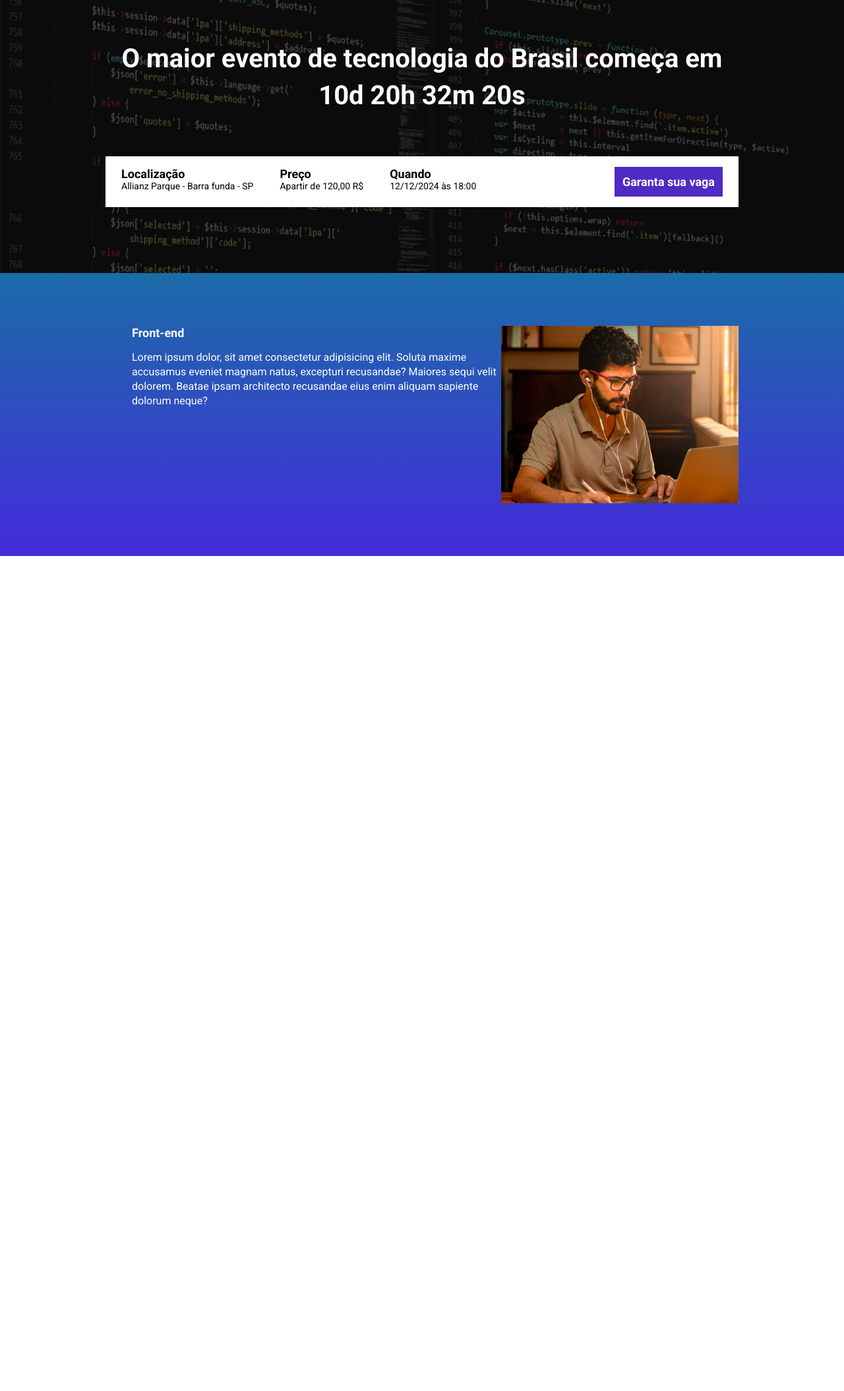
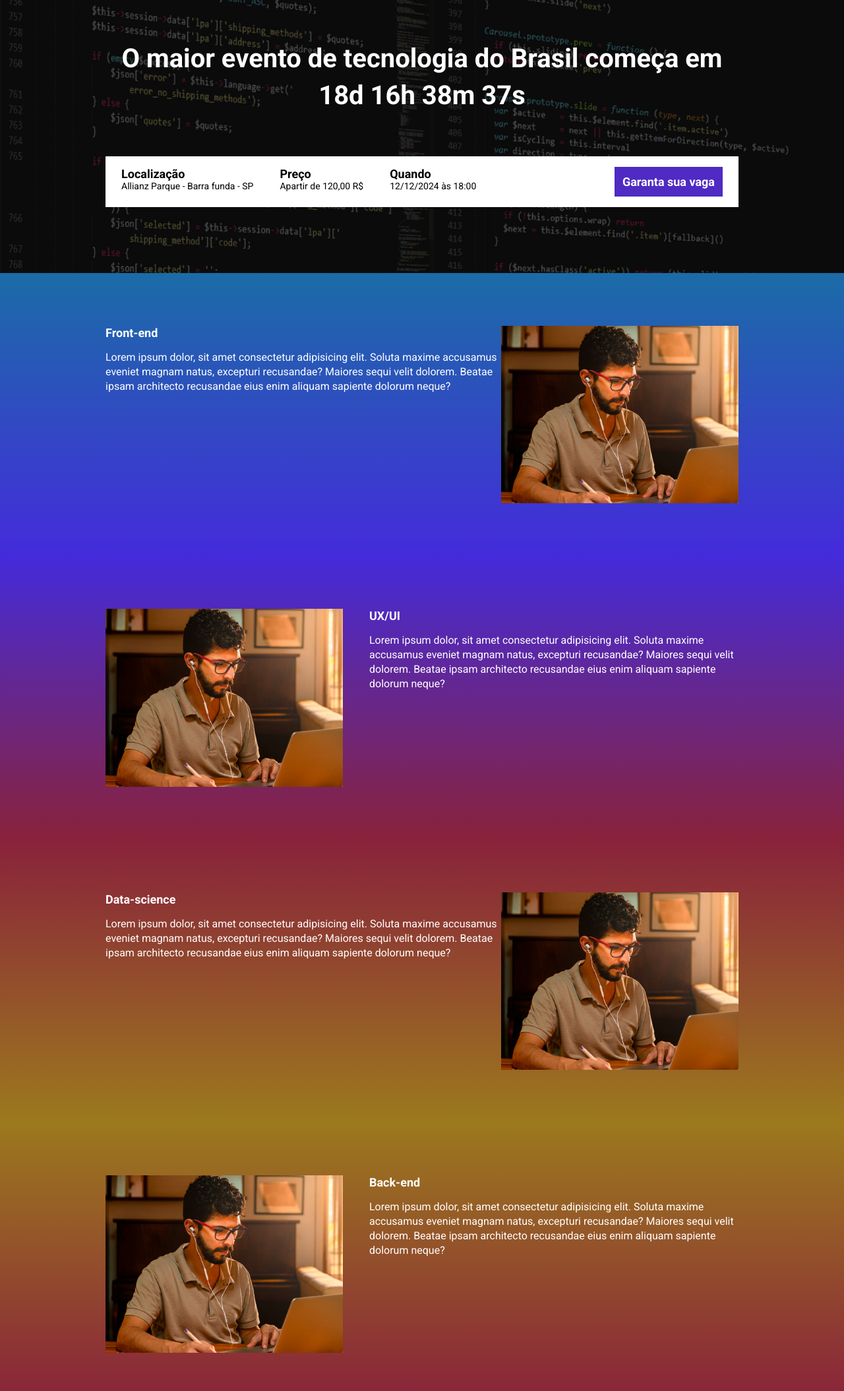
Before and after one commit to Adriano-04/Anivers-rio_page, a website built with Parcel: page src/index.html in a window 1280 px wide. Shown: the part 147-2256 px from the top of the page at 66% size. Before the commit the page ends 990 px from the top, so only its background shows below. Built offline with nearby package versions, Linux system fonts and the light colour scheme.

Commit message:
criada data

```diff
--- a/package.json
+++ b/package.json
@@ -1,9 +1,9 @@
 {
   "name": "landing-page",
   "version": "1.0.0",
-  "main": "index.js",
   "scripts": {
     "dev": "parcel src/index.html src/styles/main.scss src/scripts/main.js",
+    "build": "parcel build src/index.html",
     "test": "echo \"Error: no test specified\" && exit 1"
   },
   "keywords": [],
@@ -13,6 +13,7 @@
   "devDependencies": {
     "@parcel/transformer-sass": "^2.13.0",
     "parcel": "^2.13.0",
-    "sharp": "^0.33.5"
+    "sharp": "^0.33.5",
+    "svgo": "^3.3.2"
   }
 }
--- a/src/index.html
+++ b/src/index.html
@@ -8,13 +8,14 @@
     <link rel="preconnect" href="https://fonts.googleapis.com">
     <link rel="preconnect" href="https://fonts.gstatic.com" crossorigin>
     <link href="https://fonts.googleapis.com/css2?family=Roboto:wght@400;700&display=swap" rel="stylesheet">
+    <link rel="stylesheet" href="https://unpkg.com/aos@next/dist/aos.css"/>
 </head>
 <body>
     <header class="hero">
         <div class="container">
             <img class="hero__logo" src="images/ebac_logo.svg" alt="EBAC">
             <p class="hero__text">
-                O maior evento de tecnologia do Brasil começa em 10d 20h 32m 20s
+                O maior evento de tecnologia do Brasil começa em <span id="contador"></span>
             </p>
             <div class="info__bar">
                 <ul class="info__bar__info">
@@ -35,8 +36,8 @@
             </div>
         </div>
     </header>
-    <section class="event">
-        <div class="container">
+    <section class="event event--frontend">
+        <div class="container" data-aos="fade-left">
             <div class="event__content">
                 <h2 class="event__title">Front-end</h2>
                 <p class="event__text">
@@ -46,8 +47,41 @@
             <img class="event__img" src="./images/frontend.png" alt="frontend">
         </div>
     </section>
+    <section class="event event--ux-ui event--image-left">
+        <div class="container" data-aos="fade-right">
+            <div class="event__content">
+                <h2 class="event__title">UX/UI</h2>
+                <p class="event__text">
+                    Lorem ipsum dolor, sit amet consectetur adipisicing elit. Soluta maxime accusamus eveniet magnam natus, excepturi recusandae? Maiores sequi velit dolorem. Beatae ipsam architecto recusandae eius enim aliquam sapiente dolorum neque?
+                </p>
+            </div>
+            <img class="event__img" src="./images/frontend.png" alt="frontend">
+        </div>
+    </section>
+    <section class="event event--data-science">
+        <div class="container" data-aos="fade-left">
+            <div class="event__content">
+                <h2 class="event__title">Data-science</h2>
+                <p class="event__text">
+                    Lorem ipsum dolor, sit amet consectetur adipisicing elit. Soluta maxime accusamus eveniet magnam natus, excepturi recusandae? Maiores sequi velit dolorem. Beatae ipsam architecto recusandae eius enim aliquam sapiente dolorum neque?
+                </p>
+            </div>
+            <img class="event__img" src="./images/frontend.png" alt="frontend">
+        </div>
+    </section>
+    <section class="event event--backend event--image-left">
+        <div class="container" data-aos="fade-right">
+            <div class="event__content">
+                <h2 class="event__title">Back-end</h2>
+                <p class="event__text">
+                    Lorem ipsum dolor, sit amet consectetur adipisicing elit. Soluta maxime accusamus eveniet magnam natus, excepturi recusandae? Maiores sequi velit dolorem. Beatae ipsam architecto recusandae eius enim aliquam sapiente dolorum neque?
+                </p>
+            </div>
+            <img class="event__img" src="./images/frontend.png" alt="frontend">
+        </div>
+    </section>
 
-
+    <script src="https://unpkg.com/aos@next/dist/aos.js"></script>
     <script src="scripts/main.js"></script>
 </body>
 </html>
--- a/src/scripts/main.js
+++ b/src/scripts/main.js
@@ -0,0 +1,28 @@
+AOS.init();
+
+const dataEvento = new Date("Dec 12, 2024 19:00:00")
+const timeData = dataEvento.getTime()
+
+const contadorTempo = setInterval(function() {
+    const agora = new Date();
+    const timeAgora = agora.getTime()
+
+    const TempoRestante = timeData - timeAgora;
+
+    const diasEmMs = 1000 * 60 * 60 * 24
+    const horasEmMs = 1000 * 60 * 60
+    const minutosEmMs = 1000 * 60
+
+    const diasParaData = Math.floor(TempoRestante / diasEmMs)
+    const horaParaData = Math.floor((TempoRestante % diasEmMs) / horasEmMs)
+    const minutosParaData = Math.floor((TempoRestante % horasEmMs) / minutosEmMs)
+    const segundosParaData = Math.floor((TempoRestante % minutosEmMs) / 1000)
+
+    document.getElementById('contador').innerHTML = `${diasParaData}d ${horaParaData}h ${minutosParaData}m ${segundosParaData}s`
+
+    if (TempoRestante < 0) {
+        clearInterval(contadorTempo)
+        document.getElementById('contador').innerHTML = "O evento terminou"
+    }
+
+}, 1000)
--- a/src/styles/components/buttons.scss
+++ b/src/styles/components/buttons.scss
@@ -1,3 +1,5 @@
+@use '../variables';
+
 .button {
     padding: 12px;
     font-size: 18px;
@@ -8,7 +10,7 @@
 
     &--primary {
         color: #fff;
-        background-color: #4f2ac3;
+        background-color: variables.$purple;
     }
 
     @media (max-width: 640px) {
--- a/src/styles/components/events.scss
+++ b/src/styles/components/events.scss
@@ -1,6 +1,30 @@
+@use '../variables';
+
 .event {
     padding: 80px 0;
-    background-image: linear-gradient(#1b6ca7, #442bdb);
+
+    &--frontend {
+        background-image: linear-gradient(variables.$blue1,variables.$blue2);
+    }
+
+    &--ux-ui {
+        background-image: linear-gradient(variables.$blue2,variables.$pink1);
+    }
+
+    &--data-science {
+        background-image: linear-gradient(variables.$pink1,variables.$yellow);
+    }
+
+    &--backend {
+        background-image: linear-gradient(variables.$yellow,variables.$pink1);
+    }
+
+    &--image-left {
+        .container {
+            flex-direction: row-reverse;
+            gap: 40px;
+        }
+    }
 
     .container {
         display: flex;
@@ -8,10 +32,6 @@
 
     &__img {
         max-width: 360px;
-    }
-
-    &__content {
-        margin-left: 40px;
     }
 
     &__title {
--- a/src/styles/components/info_bar.scss
+++ b/src/styles/components/info_bar.scss
@@ -1,6 +1,8 @@
+@use '../variables';
+
 .info__bar {
     padding: 16px 24px;
-    background-color: white;
+    background-color: variables.$textColor;
     display: flex;
     justify-content: space-between;
 
@@ -15,7 +17,7 @@
 
         b {
             font-size: 18px;
-            color: black;
+            color: variables.$textColor2;
             display: block;
         }
     }
--- a/src/styles/hero.scss
+++ b/src/styles/hero.scss
@@ -1,3 +1,5 @@
+@use 'variables';
+
 .hero {
     padding-top: 64px;
     padding-bottom: 100px;
@@ -16,7 +18,7 @@
         top: 0;
         width: 100%;
         height: 100%;
-        background-color: black;
+        background-color: variables.$textColor2;
         content: '';
         opacity: .6;
     }
--- a/src/styles/main.scss
+++ b/src/styles/main.scss
@@ -2,13 +2,14 @@
 @use 'components/info_bar';
 @use 'components/buttons';
 @use 'components/events';
+@use 'variables';
 
 * {
     padding: 0;
     margin: 0;
     box-sizing: border-box;
     font-family: "Roboto", sans-serif;
-    color: #fff;
+    color: variables.$textColor;
     list-style: none;
 }
 
--- /dev/null
+++ b/src/styles/variables.scss
@@ -0,0 +1,7 @@
+$blue1: #1b6ca7;
+$blue2: #442bdb;
+$pink1: #89223b;
+$purple: #4f2ac3;
+$yellow: #9c791d;
+$textColor: #fff;
+$textColor2: #000;
```
Also changed, not shown: 1 other file.
